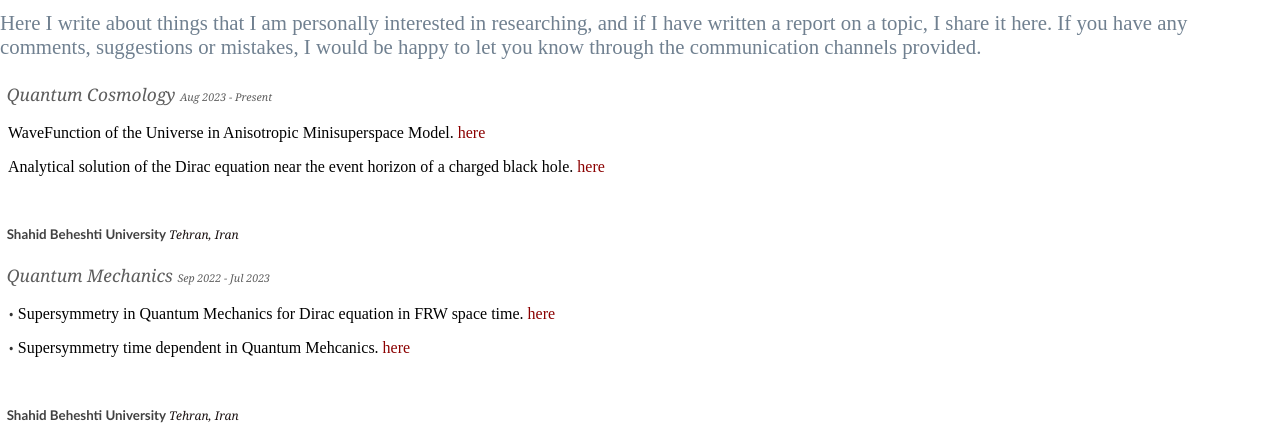
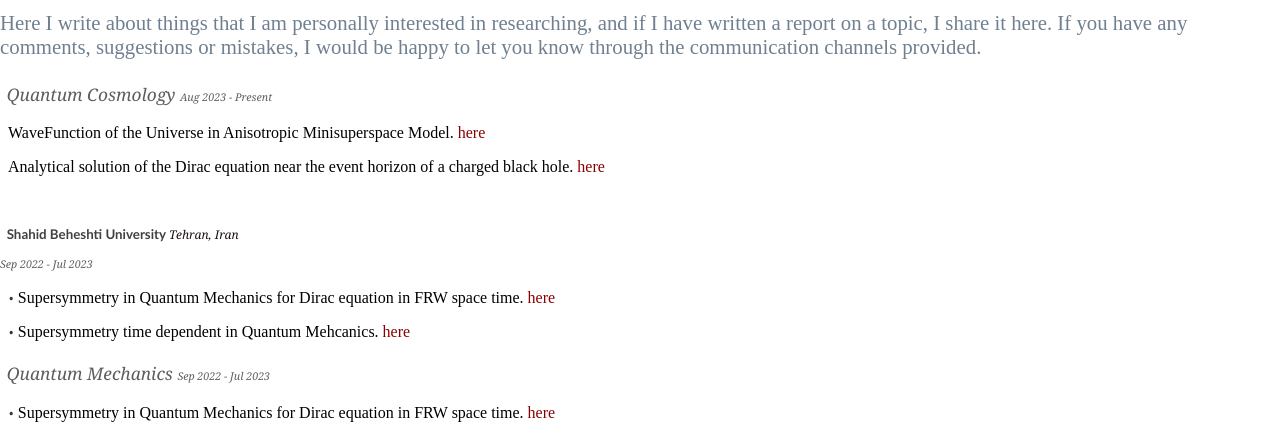
Before and after one commit to meysam-hassandoust/meysam-hassandoust.github.io, a plain HTML site: page Research.html in a window 1280 px wide. Shown: the part 339-774 px from the top of the page. Drawn offline with Linux system fonts and the light colour scheme.

Commit message:
Update Research.html

```diff
--- a/Research.html
+++ b/Research.html
@@ -274,7 +274,14 @@ Model.
 <a style="font-size:100%; color:#8B0000" href="https://meysam-hassandoust.github.io/files/Research/Analytical_solution_of_the_Dirac_equation_near_the_event_horizon_of_a_charged_black_hole.pdf" target="_blank">here</a>
 
 </p><p style="text-indent: 0pt;text-align: left;"><br/></p><h2 style="padding-left: 5pt;text-indent: 0pt;text-align: left;">Shahid Beheshti University       <span class="s7">Tehran, Iran</span></h2>
-  <p class="s80" style="padding-top: 2pt;padding-left: 5pt;text-indent: 0pt;text-align: left;">Quantum Mechanics
+
+    <span class="s9">Sep 2022 ‑ Jul 2023</span></p><ul id="l1"><li data-list-text="•"><p style="padding-top: 1pt;padding-left: 14pt;text-indent: -8pt;text-align: left;">Supersymmetry in Quantum Mechanics for Dirac equation in FRW space time. <a style="font-size:100%; color:#8B0000" href="https://meysam-hassandoust.github.io/files/Research/بررسی_ابرتقارن_برای_معادله_ی_دیراک_در_فضا_زمان_FRW (3).pdf" target="_blank">here</a>
+</p>
+</li><li data-list-text="•"><p style="padding-left: 14pt;text-indent: -8pt;text-align: left;">Supersymmetry time dependent in Quantum Mehcanics.
+<a style="font-size:100%; color:#8B0000" href="https://meysam-hassandoust.github.io/files/Research/SUSYQM.pdf" target="_blank">here</a>
+
+
+    <p class="s80" style="padding-top: 2pt;padding-left: 5pt;text-indent: 0pt;text-align: left;">Quantum Mechanics
 
 
 
```
